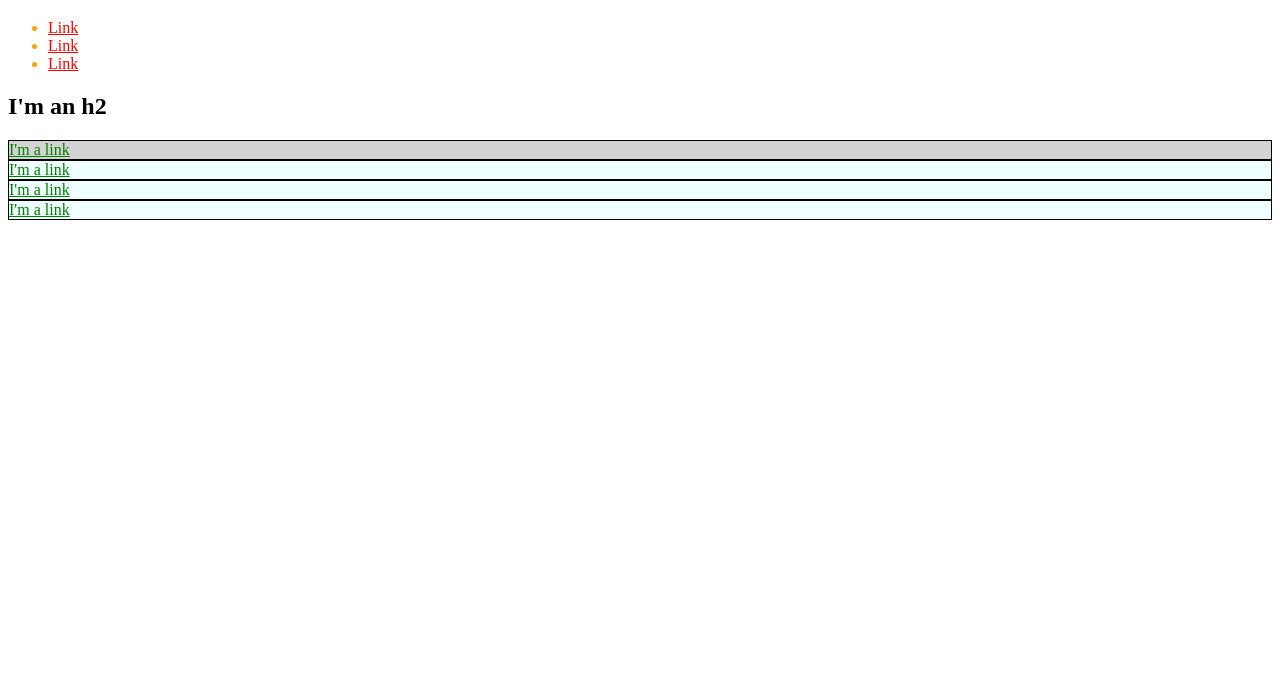
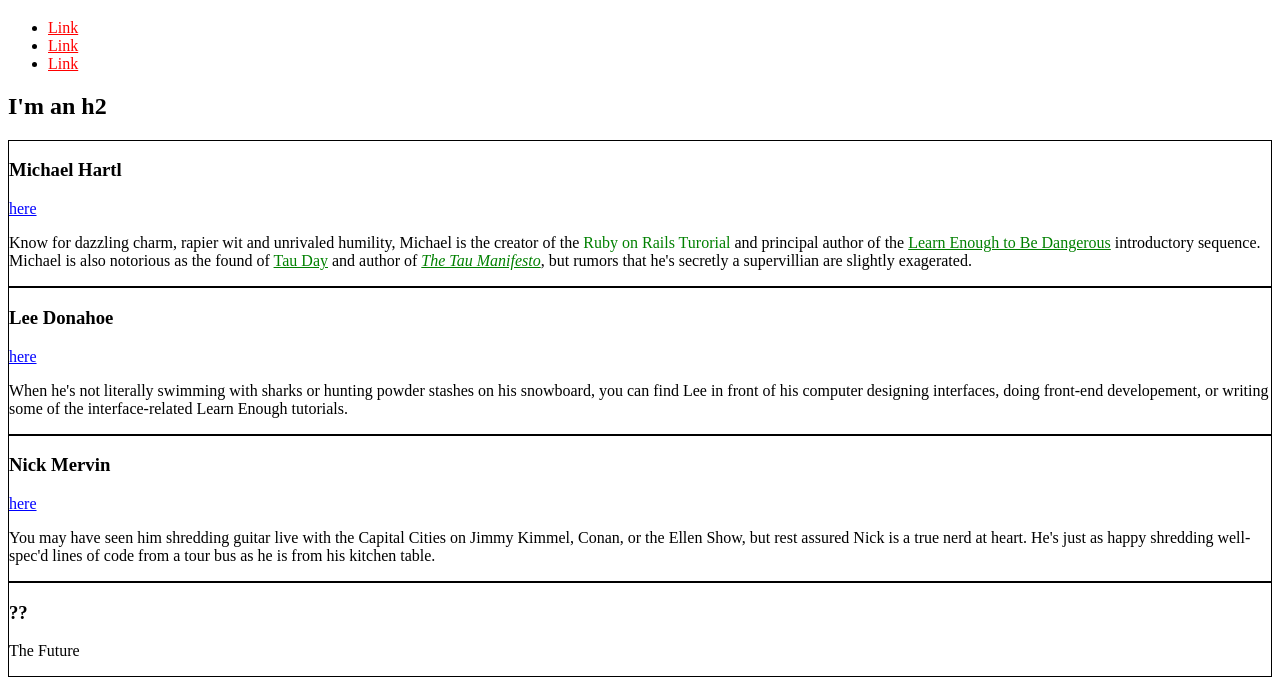
Before and after one commit to Dru1972/dru1972.github.io, a plain HTML site: page index.html in a window 1280 px wide. Shown: the part 61-756 px from the top of the page. Drawn offline with Linux system fonts and the light colour scheme.

Commit message:
adding refining CSS Style

```diff
--- a/index.html
+++ b/index.html
@@ -4,32 +4,26 @@
       <title>Test Page: Don't Panic</title>
       <meta charset="utf-8">
       <style>
+      /*GLOBAL STYLES */
       a {
         color: red;
       }
-      .azy{
-        background-color: azure;
-      }
-      .bio-box{
+      /*BIO STYLES*/
+      .bio-box {
         border: 1px solid black;
       }
-      .bio-box a{
+      .bio-copy a {
         color: green;
       }
-      #exec-bio {
-        background-color: lightgray;
-      }
-      #orangey{
-        color: orange;
+      /* SOCIAL STYLES*/
+      .social-link {
+        color: blue;
       }
       </style>
-
-
   </head>
-
   <body>
     <h1>I'm an h1</h1>
-    <ul id ="orangey">
+    <ul>
       <li>
         <a href="http://example.com/">Link</a>
       </li>
@@ -41,17 +35,54 @@
       </li>
     </ul>
     <h2 >I'm an h2</h2>
-    <div id="exec-bio" class ="bio-box azy">
-        <a href="http://example.com/">I'm a link</a>
+    <div class ="bio-box">
+        <h3>Michael Hartl</h3>
+        <a href="https://twitter.com/mhartl" class="social-link">here</a>
+        <div class="bio-copy">
+        <p>
+          Know for dazzling charm, rapier wit and unrivaled humility,
+          Michael is the creator of the
+          <a href"http://raistutorial.org/">Ruby on Rails
+          Turorial</a> and principal author of the
+          <a href="https://learnenough.com/">
+          Learn Enough to Be Dangerous</a> introductory sequence. Michael
+          is also notorious as the found of
+          <a href="http://tauday.com/">Tau Day</a> and author of
+          <a href="http://tauday.com/tau-manifesto"><em> The Tau
+          Manifesto</em></a>, but rumors that he's secretly a supervillian
+          are slightly exagerated.
+        </p>
+        </div>
     </div>
-    <div class ="bio-box azy">
-        <a href="http://example.com/">I'm a link</a>
+    <div class ="bio-box">
+        <h3> Lee Donahoe</h3>
+        <a href="https://twittercom/leedonahoe" class= "social-link">here</a>
+        <div class="bio copy">
+        <p>
+          When he's not literally swimming with sharks or hunting powder stashes on
+          his snowboard, you can find Lee in front of his computer designing
+          interfaces, doing front-end developement, or writing some of the
+          interface-related Learn Enough tutorials.
+        </p>
+        </div>
     </div>
-    <div class= "bio-box azy">
-        <a href="http://example.com/">I'm a link</a>
+    <div class= "bio-box">
+        <h3>Nick Mervin</h3>
+        <a href="https://twitter.com/nickmerwin" class ="social-link">here</a>
+        <div class='bio-copy'>
+        <p>
+          You may have seen him shredding guitar live with the Capital Cities on Jimmy
+          Kimmel, Conan, or the Ellen Show, but rest assured Nick is a true nerd at
+          heart. He's just as happy shredding well-spec'd lines of code from a tour
+          bus as he is from his kitchen table.
+        </p>
+        </div>
     </div>
-    <div class= "bio-box azy">
-        <a href="http://example.com/">I'm a link</a>
+    <div class= "bio-box">
+      <h3>??</h3>
+      <p>
+        The Future
+      </p>
     </div>
   </body>
 </html>
```
